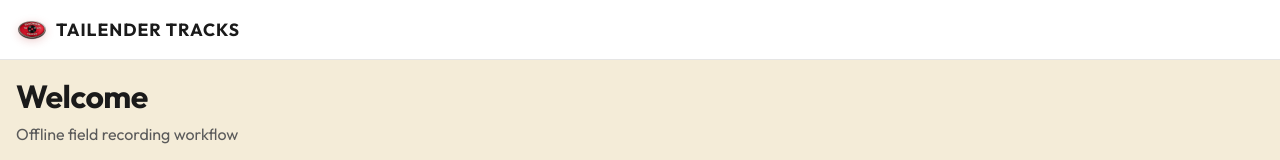
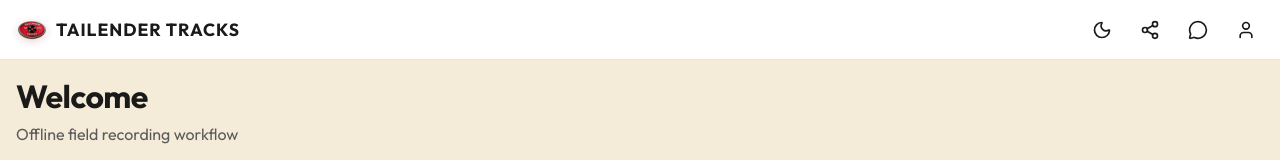
Before and after one commit to dnatisdale/Tailender-Tracks, a React (Vite) app: page / in a window 1280 px wide. Shown: the top 160 px of the page. Built offline with nearby package versions, Linux system fonts and the light colour scheme.

Commit message:
Update App.tsx

```diff
--- a/src/App.tsx
+++ b/src/App.tsx
@@ -1,7 +1,8 @@
 import { useState, useEffect } from 'react';
 import {
   Home, Folder, Settings, BookOpen, ChevronLeft, Plus, Save, Play,
-  Download, CheckCircle, Search, Edit3, Mic, CheckSquare, FileText
+  Download, CheckCircle, Search, Edit3, Mic, CheckSquare, FileText,
+  Share2, MessageCircle, Sun, Moon, User, X
 } from 'lucide-react';
 import './index.css';
 
@@ -116,6 +117,22 @@ const FieldSelect = ({ label, value, onChange, options }: any) => (
 // ==========================================
 // VIEWS
 // ==========================================
+
+const Modal = ({ title, onClose, children }: any) => (
+  <div style={{
+    position: 'fixed', top: 0, left: 0, right: 0, bottom: 0,
+    backgroundColor: 'rgba(0,0,0,0.5)', zIndex: 1000,
+    display: 'flex', alignItems: 'center', justifyContent: 'center', padding: 16
+  }}>
+    <div className="card" style={{ width: '100%', maxWidth: 400, margin: 0, position: 'relative' }}>
+      <button onClick={onClose} style={{ position: 'absolute', top: 12, right: 12, background: 'none', border: 'none', cursor: 'pointer', color: 'var(--text-secondary)' }}>
+        <X size={20} />
+      </button>
+      <h3 className="card-title" style={{ marginTop: 0 }}>{title}</h3>
+      {children}
+    </div>
+  </div>
+);
 
 function StageForms({ stage, forms }: any) {
   const stageForms = forms.filter((f: any) => f.stage === stage);
@@ -707,6 +724,34 @@ export default function App() {
   const [activeView, setActiveView] = useState('Home');
   const [activeProjectId, setActiveProjectId] = useState<string | null>(null);
 
+  const [isDarkMode, setIsDarkMode] = useState(() => {
+    return document.body.classList.contains('dark-theme');
+  });
+  const [showTomDialog, setShowTomDialog] = useState(false);
+  const [showSignIn, setShowSignIn] = useState(false);
+
+  const toggleDarkMode = () => {
+    if (isDarkMode) {
+      document.body.classList.remove('dark-theme');
+      setIsDarkMode(false);
+    } else {
+      document.body.classList.add('dark-theme');
+      setIsDarkMode(true);
+    }
+  };
+
+  const handleShare = () => {
+    if (navigator.share) {
+      navigator.share({
+        title: 'Tailender Tracks',
+        text: 'Check out Tailender Tracks PWA!',
+        url: window.location.href,
+      }).catch(console.error);
+    } else {
+      alert('Sharing is not supported on this browser.');
+    }
+  };
+
   const currentProject = projects.find(p => p.id === activeProjectId);
 
   const handleCreateProject = () => {
@@ -786,6 +831,20 @@ export default function App() {
           )}
           <span>{isProjectView ? (activeView === 'ProjectDetail' ? 'Project Details' : activeView) : 'TAILENDER TRACKS'}</span>
         </div>
+        <div className="header-actions">
+          <button className="icon-btn" onClick={toggleDarkMode} title="Toggle Light/Dark">
+            {isDarkMode ? <Sun size={20} /> : <Moon size={20} />}
+          </button>
+          <button className="icon-btn" onClick={handleShare} title="Share App">
+            <Share2 size={20} />
+          </button>
+          <button className="icon-btn" onClick={() => setShowTomDialog(true)} title="Chat with Tailender Tom">
+            <MessageCircle size={20} />
+          </button>
+          <button className="icon-btn" onClick={() => setShowSignIn(true)} title="Sign In">
+            <User size={20} />
+          </button>
+        </div>
       </header>
 
       {/* MAIN CONTENT */}
@@ -812,6 +871,38 @@ export default function App() {
           <span>Settings</span>
         </div>
       </nav>
+
+      {/* MODALS */}
+      {showTomDialog && (
+        <Modal title="Chatting with Tailender Tom" onClose={() => setShowTomDialog(false)}>
+          <div style={{ minHeight: 200, display: 'flex', flexDirection: 'column' }}>
+            <div style={{ flex: 1, backgroundColor: 'var(--bg-color)', borderRadius: 8, padding: 12, marginBottom: 12, border: '1px solid var(--border-color)', display: 'flex', alignItems: 'center', justifyContent: 'center', color: 'var(--text-secondary)' }}>
+              <p>Tom is ready to help you with field recording!</p>
+            </div>
+            <div className="input-group" style={{ marginBottom: 0, display: 'flex', gap: 8 }}>
+              <input type="text" placeholder="Ask Tom a question..." style={{ margin: 0 }} />
+              <button className="btn btn-primary" style={{ width: 'auto', margin: 0 }}>Send</button>
+            </div>
+          </div>
+        </Modal>
+      )}
+
+      {showSignIn && (
+        <Modal title="Sign In" onClose={() => setShowSignIn(false)}>
+          <div style={{ display: 'flex', flexDirection: 'column' }}>
+            <div className="input-group">
+              <label>Email / Username</label>
+              <input type="text" placeholder="Enter email..." />
+            </div>
+            <div className="input-group">
+              <label>Password</label>
+              <input type="password" placeholder="Enter password..." />
+            </div>
+            <button className="btn btn-primary" onClick={() => setShowSignIn(false)}>Sign In</button>
+            <p style={{ textAlign: 'center', color: 'var(--text-secondary)', fontSize: '0.85rem', marginTop: 16, cursor: 'pointer' }}>Create an account</p>
+          </div>
+        </Modal>
+      )}
     </div>
   );
 }
```
